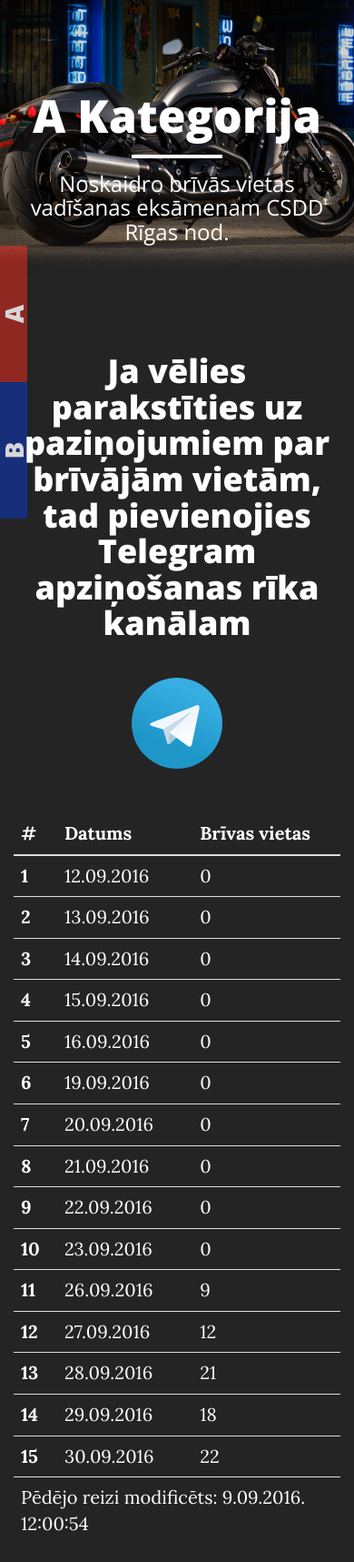
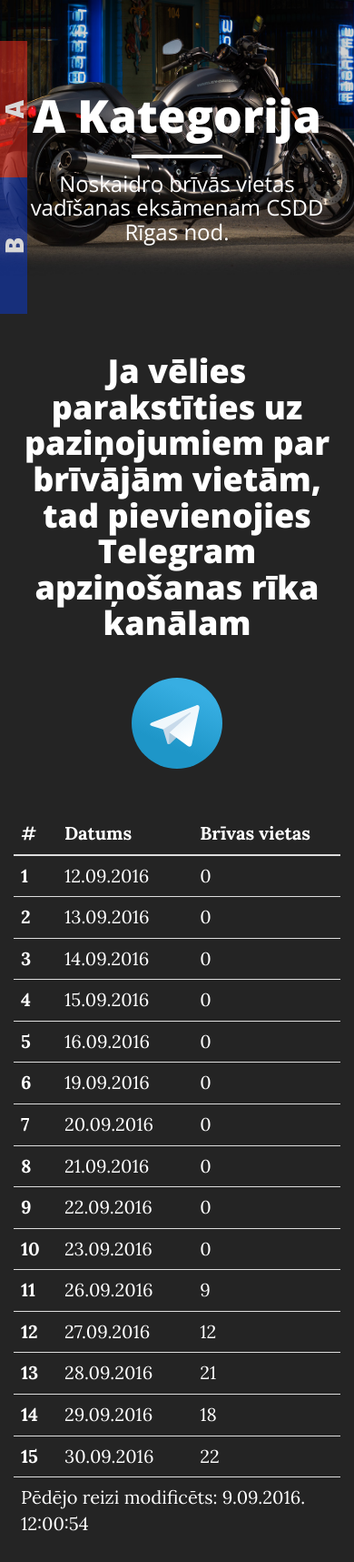
Before and after one commit to RonnyLV/A_Category_CSDD, a Jekyll site: the page built from index.html, in a window 390 px wide. Shown: the whole page at 91% size. Built offline with Jekyll 4.4.1, drawn with Linux system fonts in a browser that asks for light colours.

Commit message:
Sticky responsive.

```diff
--- a/css/main.scss
+++ b/css/main.scss
@@ -484,6 +484,9 @@
   top: 30%;
 
   @media(max-width: $screen-xs-max) {
+    & {
+      top: 5%;
+    }
     li {
       width: 30px !important;
 
```
